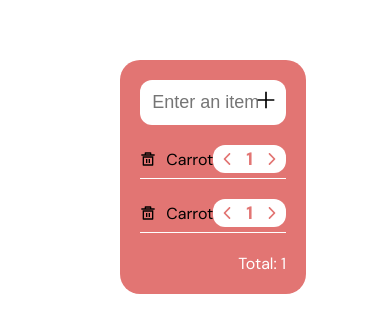
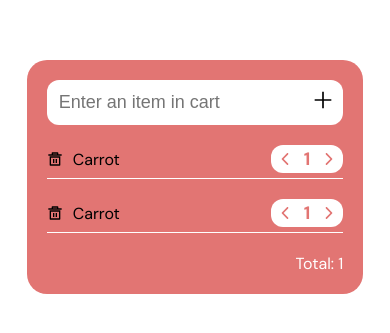
Before and after one commit to HenryAgu/CartWithRedux, a React (Vite) app: page / in a window 390 px wide. Shown: the part 253-586 px from the top of the page. Built offline with nearby package versions, Linux system fonts and the light colour scheme.

Commit message:
feat: UI for other screens completed

```diff
--- a/src/App.css
+++ b/src/App.css
@@ -16,3 +16,19 @@
     padding: 20px;
     width: 100%;
 }
+
+/* Responsiveness starts here */
+
+/* medium screens */
+@media (max-width: 991px) {
+    .app{
+        width: 65%;
+    }
+}
+
+/* Small Screens */
+@media only screen and (max-width: 480px) {
+    .app{
+        width: 90%;
+    }
+}
```
